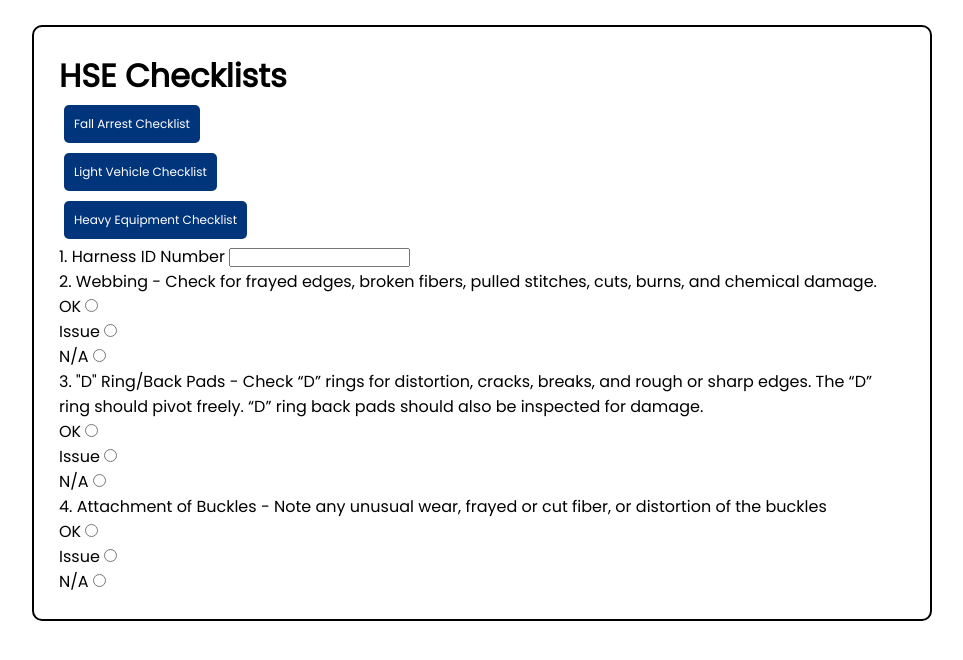
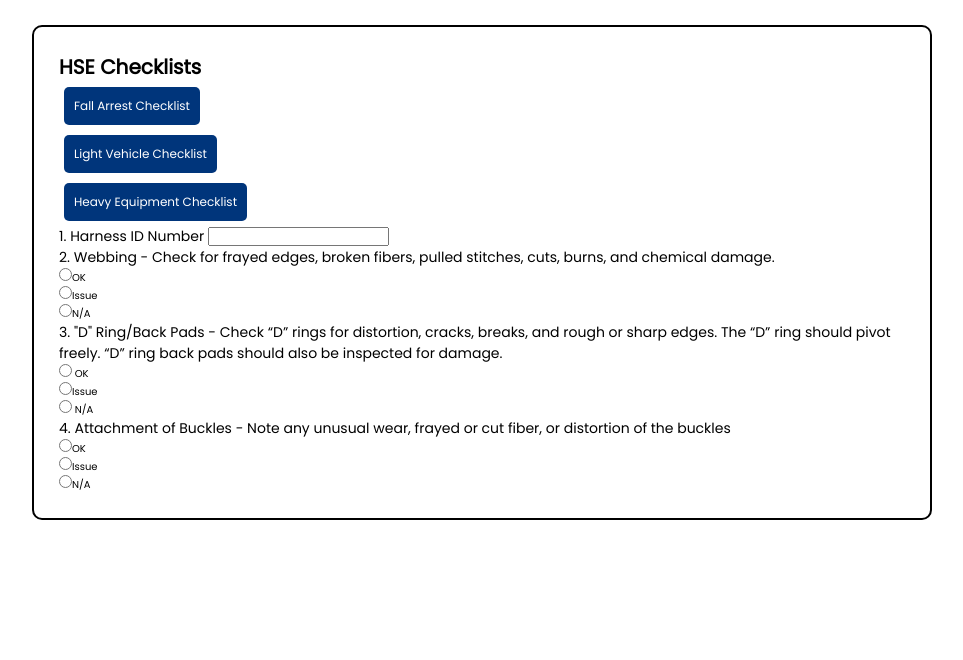
Before and after one commit to kbaillieul/checklist-project, a React (Create React App) app: page / in a window 1280 px wide. Shown: the top 660 px of the page, without its empty margins (158-1121 px from the left). Built offline with nearby package versions, Linux system fonts and the light colour scheme.

Commit message:
Formatting of radio buttons

```diff
--- a/src/App.css
+++ b/src/App.css
@@ -17,6 +17,7 @@ body {
   border: 2px solid;
   padding: 25px;
   border-radius: 10px;
+  font-size: 10px;
 }
 
 .button {
@@ -29,3 +30,7 @@ body {
   font-size: 12px;
   font-family: inherit;
 }
+
+label {
+  font-size: 14px;
+}
--- a/src/components/FAChecklist.jsx
+++ b/src/components/FAChecklist.jsx
@@ -23,7 +23,6 @@ const FAChecklist = () => {
             cuts, burns, and chemical damage.
           </label>
           <div></div>
-          OK{" "}
           <input
             onChange={(e) => setWeb(e.target.value)}
             type="radio"
@@ -31,8 +30,7 @@ const FAChecklist = () => {
             name="OK"
             checked={web === "OK"}
           ></input>
-          <div></div>
-          Issue{" "}
+          OK <div></div>
           <input
             onChange={(e) => setWeb(e.target.value)}
             type="radio"
@@ -40,8 +38,7 @@ const FAChecklist = () => {
             name="Issue"
             checked={web === "Issue"}
           ></input>
-          <div></div>
-          N/A{" "}
+          Issue <div></div>
           <input
             onChange={(e) => setWeb(e.target.value)}
             type="radio"
@@ -49,6 +46,7 @@ const FAChecklist = () => {
             name="NA"
             checked={web === "NA"}
           ></input>
+          N/A
         </div>
         <div className="form-control">
           <label>
@@ -57,16 +55,15 @@ const FAChecklist = () => {
             “D” ring back pads should also be inspected for damage.{" "}
           </label>
           <div></div>
-          OK{" "}
           <input
             onChange={(e) => setDRing(e.target.value)}
             type="radio"
             value="OK"
             name="OK"
             checked={dRing === "OK"}
-          ></input>
+          ></input>{" "}
+          OK
           <div></div>
-          Issue{" "}
           <input
             onChange={(e) => setDRing(e.target.value)}
             type="radio"
@@ -74,15 +71,16 @@ const FAChecklist = () => {
             name="Issue"
             checked={dRing === "Issue"}
           ></input>
+          Issue
           <div></div>
-          N/A{" "}
           <input
             onChange={(e) => setDRing(e.target.value)}
             type="radio"
             value="NA"
             name="NA"
             checked={dRing === "NA"}
-          ></input>
+          ></input>{" "}
+          N/A
           <div></div>
         </div>
         <div className="form-control">
@@ -91,7 +89,6 @@ const FAChecklist = () => {
             fiber, or distortion of the buckles
           </label>
           <div></div>
-          OK{" "}
           <input
             onChange={(e) => setBuckles(e.target.value)}
             type="radio"
@@ -99,8 +96,8 @@ const FAChecklist = () => {
             name="OK"
             checked={buckles === "OK"}
           ></input>
+          OK
           <div></div>
-          Issue{" "}
           <input
             onChange={(e) => setBuckles(e.target.value)}
             type="radio"
@@ -108,8 +105,8 @@ const FAChecklist = () => {
             name="Issue"
             checked={buckles === "Issue"}
           ></input>
+          Issue
           <div></div>
-          N/A{" "}
           <input
             onChange={(e) => setBuckles(e.target.value)}
             type="radio"
@@ -117,6 +114,7 @@ const FAChecklist = () => {
             name="NA"
             checked={buckles === "NA"}
           ></input>
+          N/A
         </div>
       </form>
     </div>
```
